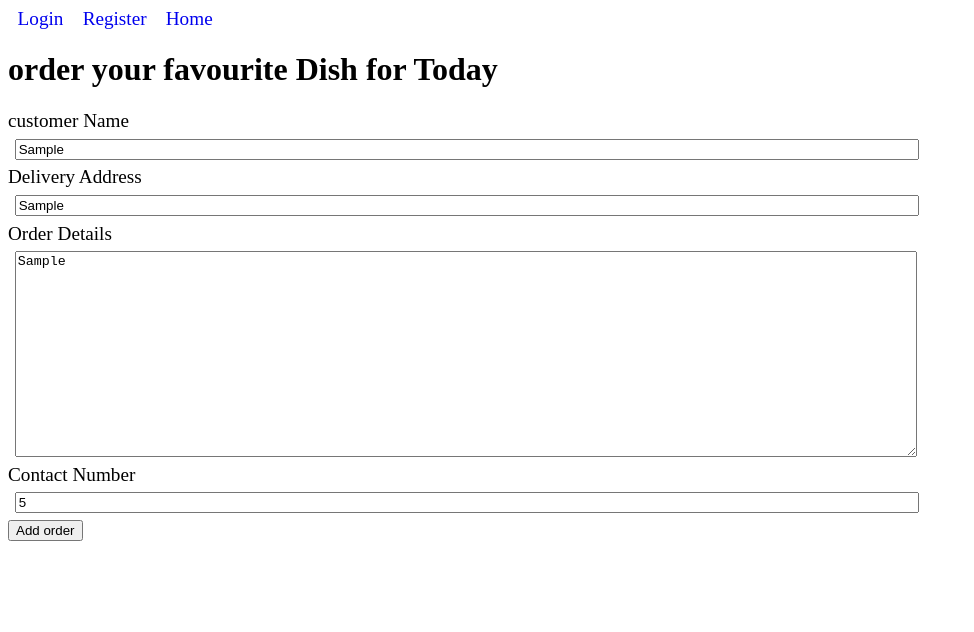
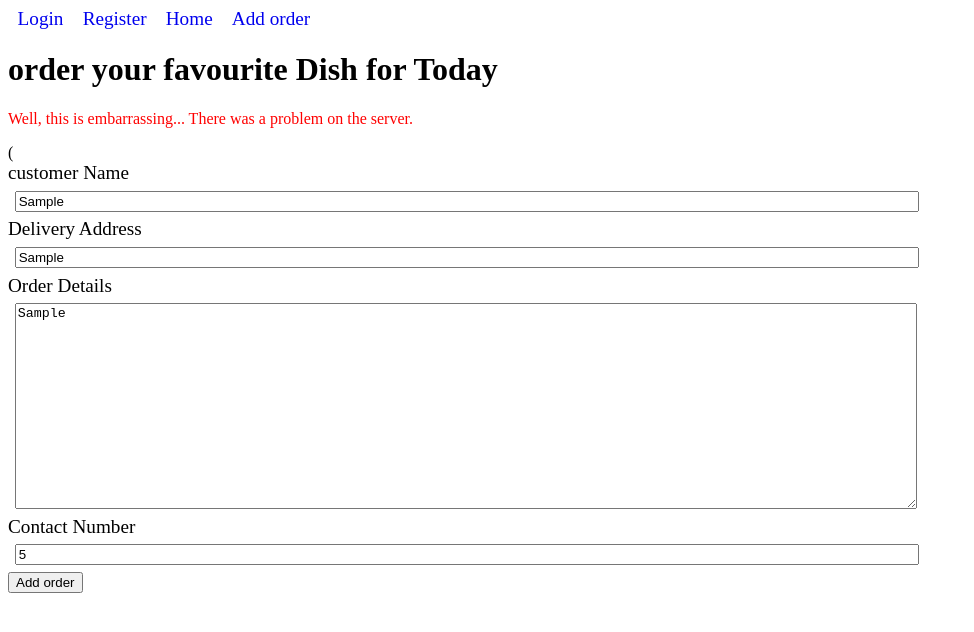
Before and after one commit to amrithub/final_project_client, a React (Create React App) app: page /orders/new in a window 1280 px wide. Both pictures are taken after typing "Sample", "Sample", "Sample", "5" into the empty fields and a click on the input "Add order". Shown: the top 632 px of the page, without its empty margins (0-974 px from the left). Built offline with nearby package versions, Linux system fonts and the light colour scheme; no server answers.

Commit message:
errors handling implemented

```diff
--- a/src/components/DishPost.js
+++ b/src/components/DishPost.js
@@ -19,7 +19,7 @@ const DishPost = ({history, post, showControls}) => {
     }
     //const {title, modified_date, category, content} = post
     const {name, username, modified_date,  price, description} = post
-    const allowEditDelete = loggedInUser && loggedInUser === 'ba'
+    const allowEditDelete = loggedInUser && loggedInUser === 'admin'
     function handleDelete(event) {
         event.preventDefault()
         deleteDishPost(post._id).then(() => {
--- a/src/components/Navigate.js
+++ b/src/components/Navigate.js
@@ -33,10 +33,9 @@ const Navigate = () => {
                 <Link style={linkStyles} to="/">{loggedInUser}</Link>
                 <Link style={linkStyles} onClick={handleLogout} to="/">Logout</Link>
 
-                <Link style={linkStyles} to="/posts/new">Add Dish Post</Link>
-                <Link style={linkStyles} to="/orders/new">Add order</Link>
+
                 <Link style={linkStyles} to="/">Home</Link>
-                <Link style={linkStyles} to="/orders">View Orders</Link>
+
 
                 </div>)
             : (<div>
@@ -47,6 +46,18 @@ const Navigate = () => {
 
                 </div>)
             }
+            <div>
+                {loggedInUser === 'admin'?
+                (<div>
+                    <Link style={linkStyles} to="/orders">View Orders</Link>
+                    <Link style={linkStyles} to="/posts/new">Add Dish Post</Link>
+                </div>)
+                :
+                (<div>
+
+                <Link style={linkStyles} to="/orders/new">Add order</Link>
+                </div>  )}
+            </div>
 
         </div>
     )
--- a/src/components/NewDishPost.js
+++ b/src/components/NewDishPost.js
@@ -48,22 +48,32 @@ const NewDishPost = ({history}) => {
             history.push(`/posts/${newPost._id}`)
             console.log("yellow")
         }).catch((error) => {
-            console.log("Caught an error on server adding a post", error)
+            const status = error.response ? error.response.status : 500
+            console.log("caught error on edit", error)
+            if(status === 403)
+                setErrorMessage("you are not authorised to post dish orders")
+            else
+                setErrorMessage("Well, this is embarrassing... There was a problem on the server.")
         })
-    }
+        }
     const initialFormState = {
         name: "",
         price: "",
         description: ""
 
     }
+    const [errorMessage, setErrorMessage] = useState(null);
     const [formState,setFormState] = useState(initialFormState)
     const {store, dispatch} = useGlobalState()
     const {dishPosts} = store
+    const errorStyles = {
+        color: "red"
+    }
 
     //const [formState,setFormState] = useState(initialFormState)
     return (
         <form id="newPostForm" onSubmit={handleSubmit}>
+            {errorMessage && <p style={errorStyles}>{errorMessage}</p>}
             <div style={divStyles}>
                 <label style={labelStyles}>Name</label>
                 <input style={inputStyles} required type="text" name="name" placeholder="Enter a Dish-Name" onChange={handleChange}></input>
--- a/src/components/NewOrderPost.js
+++ b/src/components/NewOrderPost.js
@@ -25,6 +25,10 @@ const NewOrderPost = ({history}) => {
     //     return ids.sort()[ids.length-1] + 1
     // }
 
+    const errorStyles = {
+        color: "red"
+    }
+
     function handleChange(event) {
         const name = event.target.name
         const value = event.target.value
@@ -48,9 +52,15 @@ const NewOrderPost = ({history}) => {
                 data: [newOrder, ...orderPosts]
             })
             history.push(`/orders/${newOrder._id}`)
-        }).catch((error) => {
-            console.log("Caught an error on server posting an order", error)
-        })
+
+    }).catch((error) => {
+        const status = error.response ? error.response.status : 500
+        console.log("caught error on edit", error)
+        if(status === 403)
+            setErrorMessage("Log in to make your order")
+        else
+            setErrorMessage("Well, this is embarrassing... There was a problem on the server.")
+    })
     }
     const initialFormState = {
         title: "",
@@ -58,13 +68,19 @@ const NewOrderPost = ({history}) => {
         content: ""
 
     }
+    const [errorMessage, setErrorMessage] = useState(null);
     const [formState,setFormState] = useState(initialFormState)
     const {store, dispatch} = useGlobalState()
-    const {orderPosts} = store
+    const {orderPosts, loggedInUser} = store
 
     //const [formState,setFormState] = useState(initialFormState)
+    // if(loggedInUser)
     return (
+
         <form id="newOrderForm" onSubmit={handleSubmit}>
+             {errorMessage && <p style={errorStyles}>{errorMessage}</p>}
+
+             (
             <div style={divStyles}>
                 <label style={labelStyles}>customer Name</label>
                 <input style={inputStyles} required type="text" name="customer_name" placeholder="Enter your name" onChange={handleChange}></input>
@@ -84,6 +100,15 @@ const NewOrderPost = ({history}) => {
             <input type="submit" value="Add order"></input>
         </form>
     )
-}
+    // else
+    // return(
+    //     <div>
+    //           {/* <h1>Login first</h1>  */}
+    //         </div>)
+    // }
+
+             }
+
+
 
 export default withRouter(NewOrderPost)
--- a/src/components/OrderPost.js
+++ b/src/components/OrderPost.js
@@ -10,8 +10,6 @@ const OrderPost = ({history, order, showControls}) => {
 
     // return null if there is no post
     if (!order) return null
-    console.log(order)
-    console.log("blue")
     const linkStyles = {
         textDecoration: 'none',
         color: 'black'
@@ -21,7 +19,7 @@ const OrderPost = ({history, order, showControls}) => {
         fontSize: '1em'
     }
     const {customer_name, modified_date, delivery_address, order_details, contact_number} = order
-    const allowDelete = loggedInUser //&& loggedInUser === post.username
+    const allowDelete = loggedInUser && loggedInUser === 'admin'
     function handleDelete(event) {
         event.preventDefault()
         deleteOrderPost(order._id).then(() => {
@@ -43,13 +41,7 @@ const OrderPost = ({history, order, showControls}) => {
     }
 
 
-    // Handle the edit button
-    function handleEdit(event) {
-        event.preventDefault()
-        history.push(`/orders/edit/${order._id}`)
 
-    }
-   // console.log("green")
     return (
 
         <div>
--- a/src/components/OrderPosts.js
+++ b/src/components/OrderPosts.js
@@ -1,15 +1,24 @@
 import React from 'react'
 import OrderPost from "./OrderPost"
+import {logoutUser} from '../services/authServices'
 import {useGlobalState} from '../config/store'
+//import api from '../config/api';
 
 const OrderPosts = ({ordertData}) => {
+    console.log()
     const {store} = useGlobalState()
-    const {orderPosts} = store
+    const {orderPosts, loggedInUser} = store
     return (
         <div>
+        {loggedInUser === 'admin'?
+
+        (<div>
             {orderPosts.sort((a,b) => b.modified_date - a.modified_date).map((order) => <OrderPost key={order._id} order={order} />)}
-        </div>
-    )
+        </div>)
+        :(<div>
+        <h1>You are not authorized to view this page</h1>
+        </div>)}
+        </div>)
 }
 
 
--- a/src/components/Register.js
+++ b/src/components/Register.js
@@ -7,11 +7,15 @@ const Register = ({history}) => {
     const initialFormState = {
         username: "",
         email: "",
-        password: ""
+        password: "",
+        //userRole: ""
     }
     const [errorMessage, setErrorMessage] = useState(null);
     const [userDetails,setUserDetails] = useState(initialFormState)
     const {dispatch} = useGlobalState()
+    const errorStyles = {
+        color: "red"
+    }
 
     function handleChange(event) {
         const name = event.target.name
@@ -23,23 +27,30 @@ const Register = ({history}) => {
     }
     function handleSubmit(event) {
         event.preventDefault()
-        registerUser(userDetails)
-        .then(response => {
+        registerUser(userDetails).then(() => {
             dispatch({
                 type: "setLoggedInUser",
                 data: userDetails.username
             })
             history.push("/")
+        }).catch((error) => {
+            const status = error.response ? error.response.status : 500
+			if(status === 409) {
+                // There was some other error - maybe the server or db is down
+                setErrorMessage("There may be a problem with the server. Please try again after a few moments.")
 
+            }
+            else {
+                // This username is already registered. Let the user know.
+				setErrorMessage("This username already exists. Please login, or specify another username.")
+
+            }
+			console.log(`registration failed with error: ${error} and status ${status}`)
         })
-        .catch(error => {
-            setErrorMessage("Oops something went wrong, try another email");
-        });
-
-
     }
     return (
         <form onSubmit={handleSubmit}>
+            {errorMessage && <p style={errorStyles}>{errorMessage}</p>}
             <div style={divStyles}>
                 <label style={labelStyles}>Username</label>
                 <input style={inputStyles} required type="text" name="username" placeholder="Enter a username" onChange={handleChange}></input>
--- a/src/components/SignIn.js
+++ b/src/components/SignIn.js
@@ -5,7 +5,8 @@ import {loginUser} from '../services/authServices'
 const SignIn = ({history}) => {
     const initialFormState = {
         username: "",
-        password: ""
+        password: "",
+        userRole: ""
     }
 
     const [errorMessage, setErrorMessage] = useState(null);
@@ -14,6 +15,7 @@ const SignIn = ({history}) => {
     const errorStyles = {
         color: "red"
     }
+    console.log(userDetails)
 
     function handleChange(event) {
         const name = event.target.name
--- a/src/config/stateReducer.js
+++ b/src/config/stateReducer.js
@@ -13,6 +13,12 @@ export default function (state, action) {
                 orderPosts: action.data
             }
         }
+        case "setuserRole": {
+            return {
+                ...state,
+                userRole: action.data
+            }
+        }
         case "setDishPosts": {
             return {
                 ...state,
--- a/src/services/OrderPostServices.js
+++ b/src/services/OrderPostServices.js
@@ -1,5 +1,5 @@
 import api from '../config/api';
-
+import {loginUser} from '../services/authServices'
 // Returns a single post based on the id provided
 export function getOrderFromId(orderPosts,id) {
     const order =  orderPosts.find((order) =>  order._id === id)
@@ -8,7 +8,7 @@ export function getOrderFromId(orderPosts,id) {
 }
 export async function getAllOrderPosts() {
     const response = await api.get("/orders")
-    console.log('all orders')
+
     return response.data
 }
 export async function addOrderPost(newOrder) {
```
